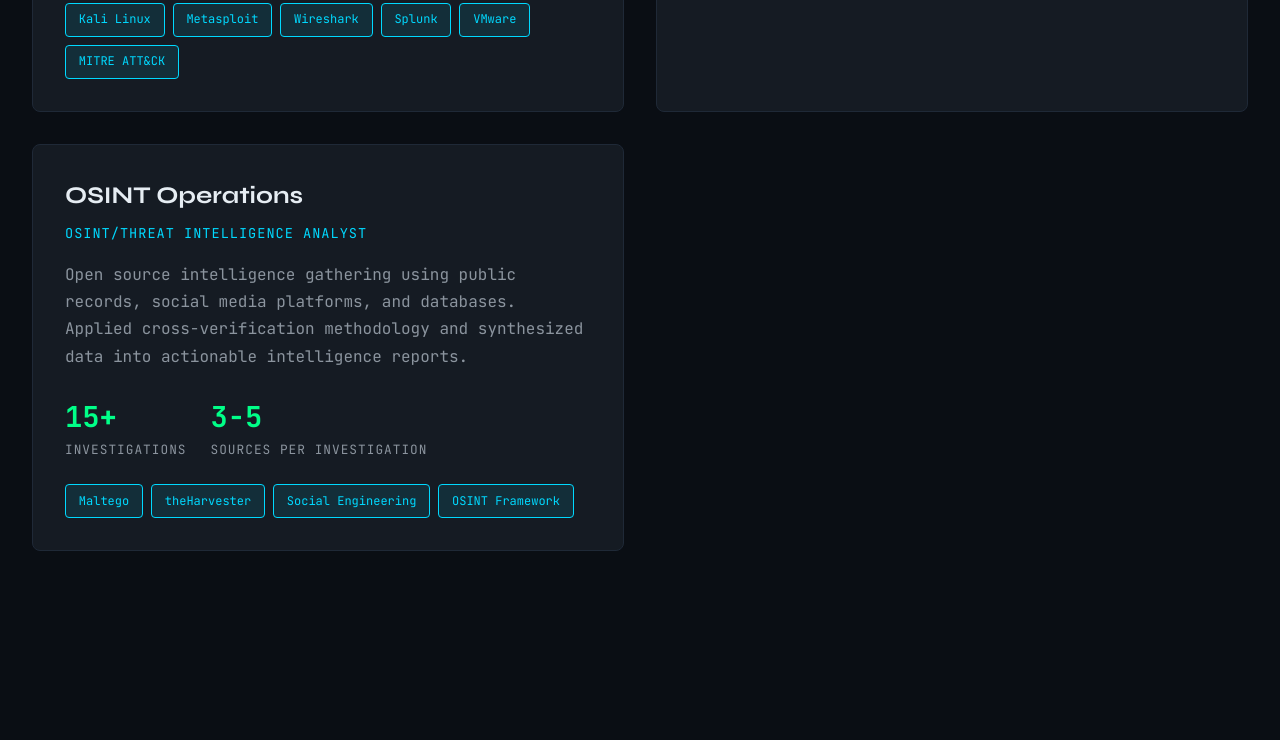
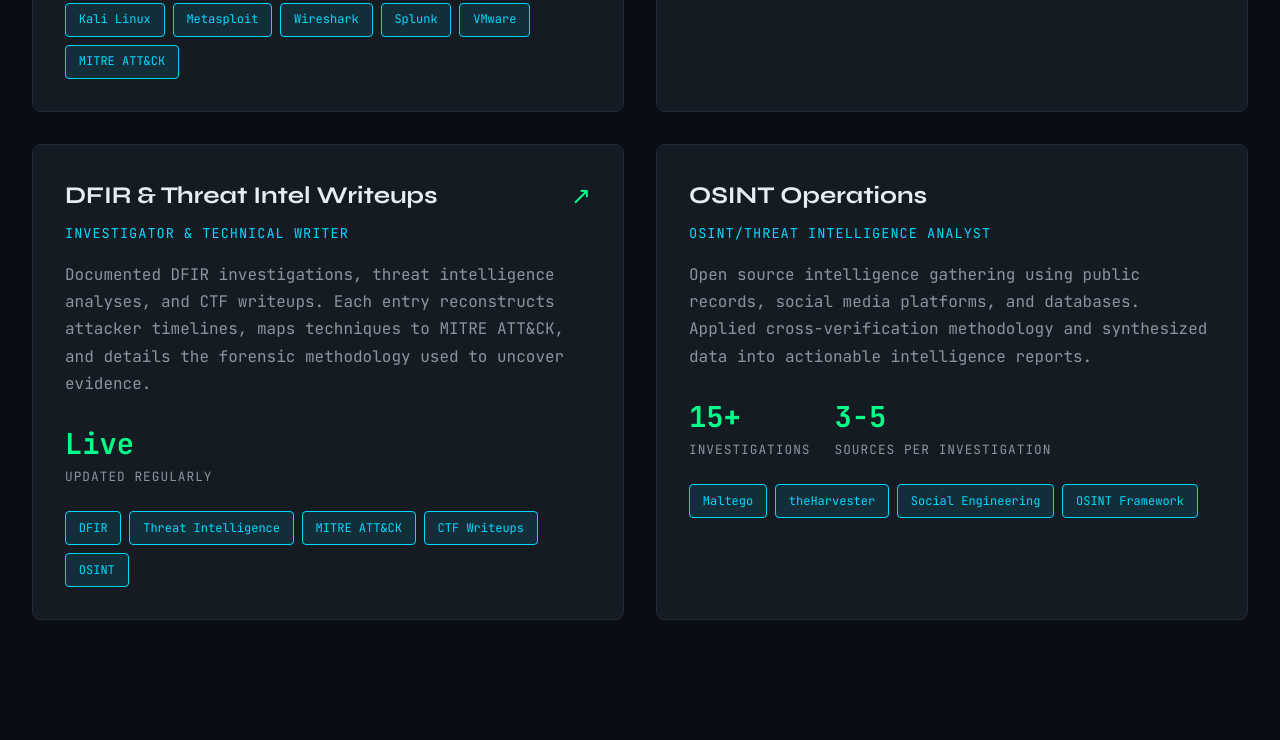
Before and after one commit to WizardBornov/Portfolio, a plain HTML site: page index.html in a window 1280 px wide. Shown: the part 1533-2273 px from the top of the page. Drawn offline with Linux system fonts and the light colour scheme.

Commit message:
Add DFIR writeups link and project card
Added a link to DFIR writeups and a project card for DFIR & Threat Intel Writeups with detailed description and stats.

```diff
--- a/index.html
+++ b/index.html
@@ -643,6 +643,7 @@
                 <li><a href="#projects">Projects</a></li>
                 <li><a href="#achievements">Achievements</a></li>
                 <li><a href="#skills">Skills</a></li>
+                <li><a href="https://wizardbornov.github.io/DFIR-Threat-Intelligence-Investigations/" target="_blank" style="color: var(--accent-green);">Writeups ↗</a></li>
                 <li><a href="#contact">Contact</a></li>
             </ul>
         </div>
@@ -741,6 +742,32 @@
                         <span class="tech-tag">CSRF</span>
                     </div>
                 </div>
+
+                <a class="project-card fade-in" href="https://wizardbornov.github.io/DFIR-Threat-Intelligence-Investigations/" target="_blank" style="text-decoration: none; color: inherit; display: block;">
+                    <div class="project-header">
+                        <div>
+                            <h3 class="project-title">DFIR & Threat Intel Writeups</h3>
+                            <div class="project-role">Investigator & Technical Writer</div>
+                        </div>
+                        <span style="color: var(--accent-green); font-size: 1.5rem;">↗</span>
+                    </div>
+                    <p class="project-description">
+                        Documented DFIR investigations, threat intelligence analyses, and CTF writeups. Each entry reconstructs attacker timelines, maps techniques to MITRE ATT&CK, and details the forensic methodology used to uncover evidence.
+                    </p>
+                    <div class="project-stats">
+                        <div class="stat">
+                            <div class="stat-value">Live</div>
+                            <div class="stat-label">Updated Regularly</div>
+                        </div>
+                    </div>
+                    <div class="tech-tags">
+                        <span class="tech-tag">DFIR</span>
+                        <span class="tech-tag">Threat Intelligence</span>
+                        <span class="tech-tag">MITRE ATT&CK</span>
+                        <span class="tech-tag">CTF Writeups</span>
+                        <span class="tech-tag">OSINT</span>
+                    </div>
+                </a>
 
                 <div class="project-card fade-in">
                     <div class="project-header">
```
